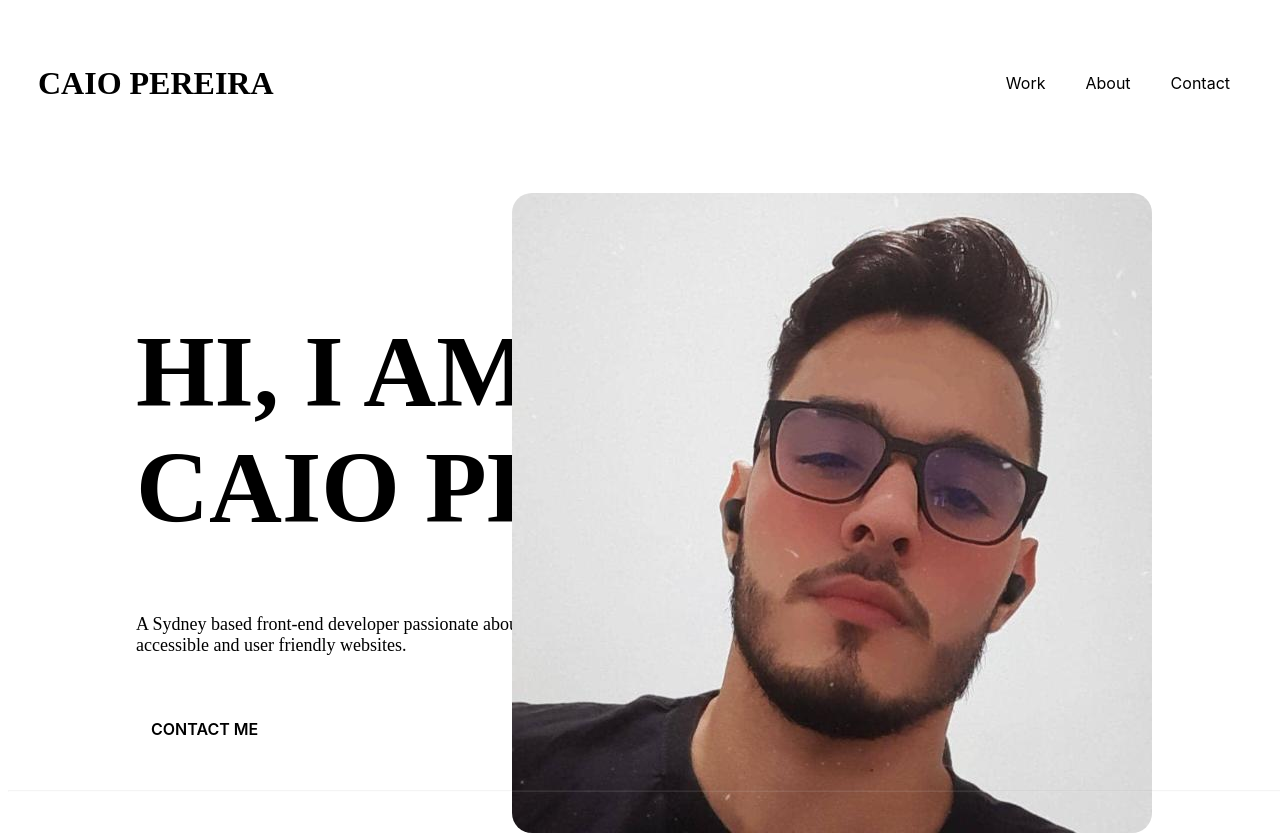
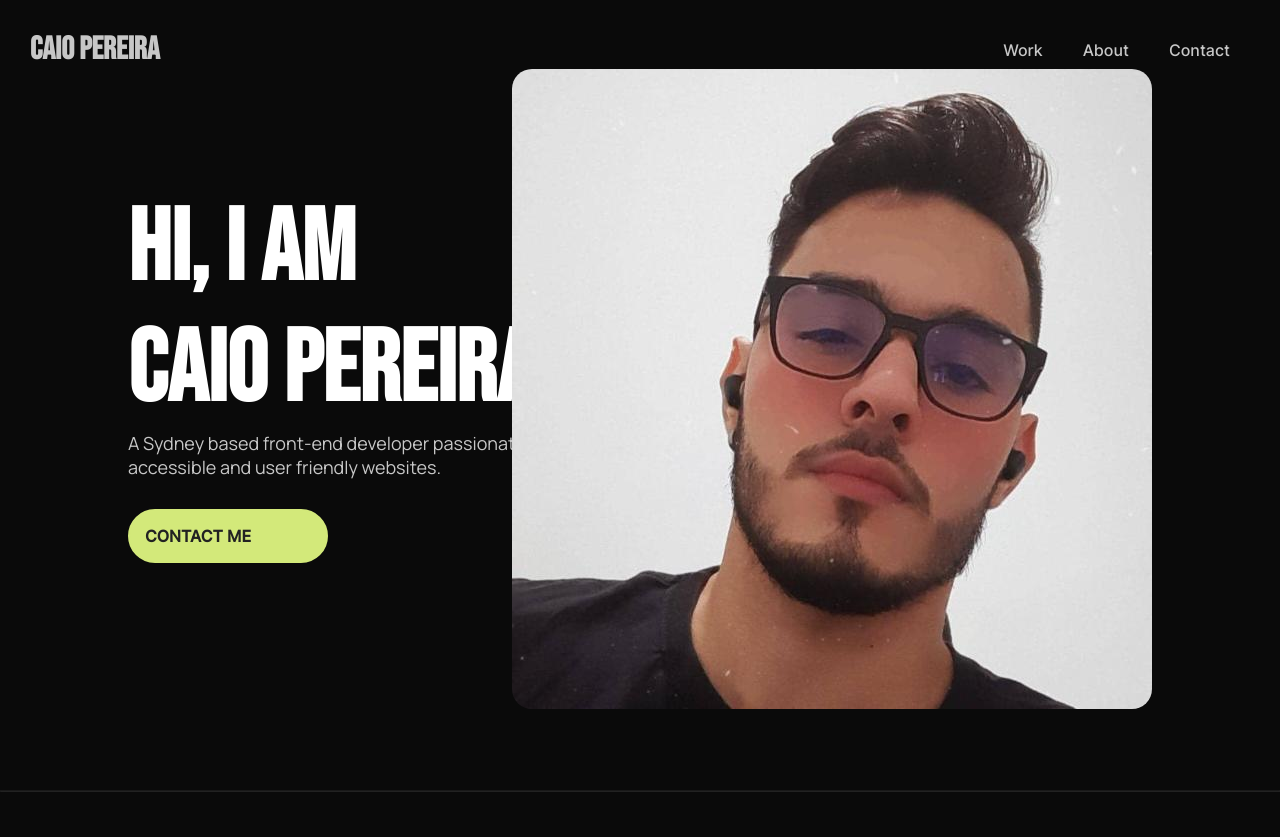
Before and after one commit to caiowmp/portfolio, an Angular app in the folder portifolio/: page / in a window 1280 px wide. After the commit the page ends 800 px from the top, so only its background shows below. Built offline with nearby package versions, Linux system fonts and the light colour scheme.

Commit message:
Initial css styles

```diff
--- a/portifolio/src/styles.scss
+++ b/portifolio/src/styles.scss
@@ -1 +1,64 @@
-/* You can add global styles to this file, and also import other style files */
+
+
+@font-face {
+ font-family: 'Bebas';
+ src: url('/assets/fonts/BEBAS NEUE/BebasNeue-Regular.ttf') format('truetype');
+ font-weight: 400;
+ font-style: normal;
+}
+
+@font-face {
+ font-family: 'Manrope-regular';
+ src: url('/assets/fonts/Manrope/Manrope-Regular.ttf') format('truetype');
+ font-weight: 400;
+ font-size: normal;
+}
+
+@font-face {
+ font-family: 'Manrope-medium';
+ src: url('/assets/fonts/Manrope/Manrope-Medium.ttf') format('truetype');
+ font-weight: 500;
+ font-size: normal;
+}
+
+@font-face {
+ font-family: 'Manrope-bold';
+ src: url('/assets/fonts/Manrope/Manrope-Bold.ttf') format('truetype');
+ font-weight: 700;
+ font-size: normal;
+}
+
+@font-face {
+ font-family: 'Manrope-semibold';
+ src: url('/assets/fonts/Manrope/Manrope-SemiBold.ttf') format('truetype');
+ font-weight: 600;
+ font-size: normal;
+}
+
+@font-face {
+ font-family: 'Inter';
+ src: url('/assets/fonts/Inter/Inter-Medium.ttf') format('truetype');
+ font-weight: 500;
+ font-size: normal;
+}
+
+:root {
+ --fundo: #0A0A0A;
+ --font-txt-menores: #C7C7C7;
+ --font-txt-grandes: #FFFFFF;
+ --btn-link: #D3E97A;
+ --fundo-projects: #1A1A1A;
+ --fundo-btn-contact: #222222;
+}
+
+* {
+ box-sizing: border-box;
+ padding: 0;
+ margin: 0;
+}
+
+body {
+ height: 100%;
+ width: 100%;
+ background-color: var(--fundo);
+}
```
